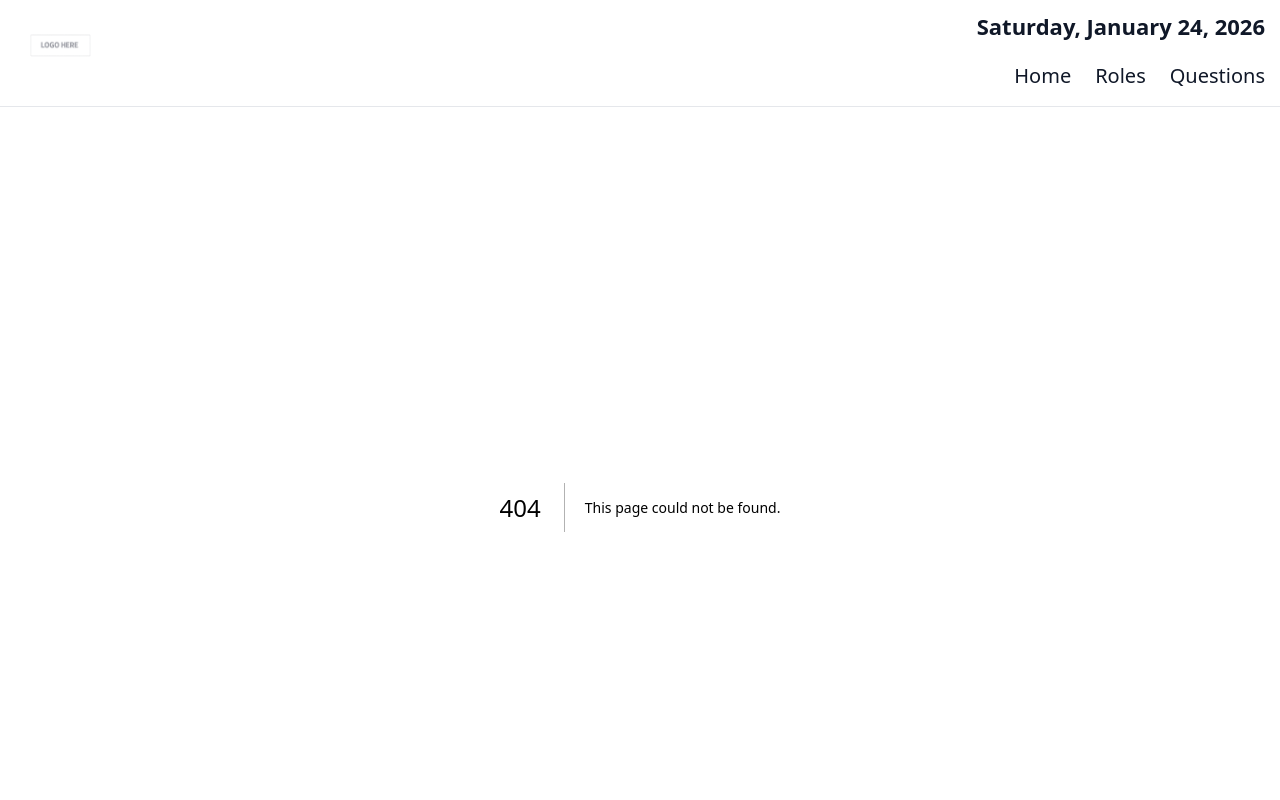
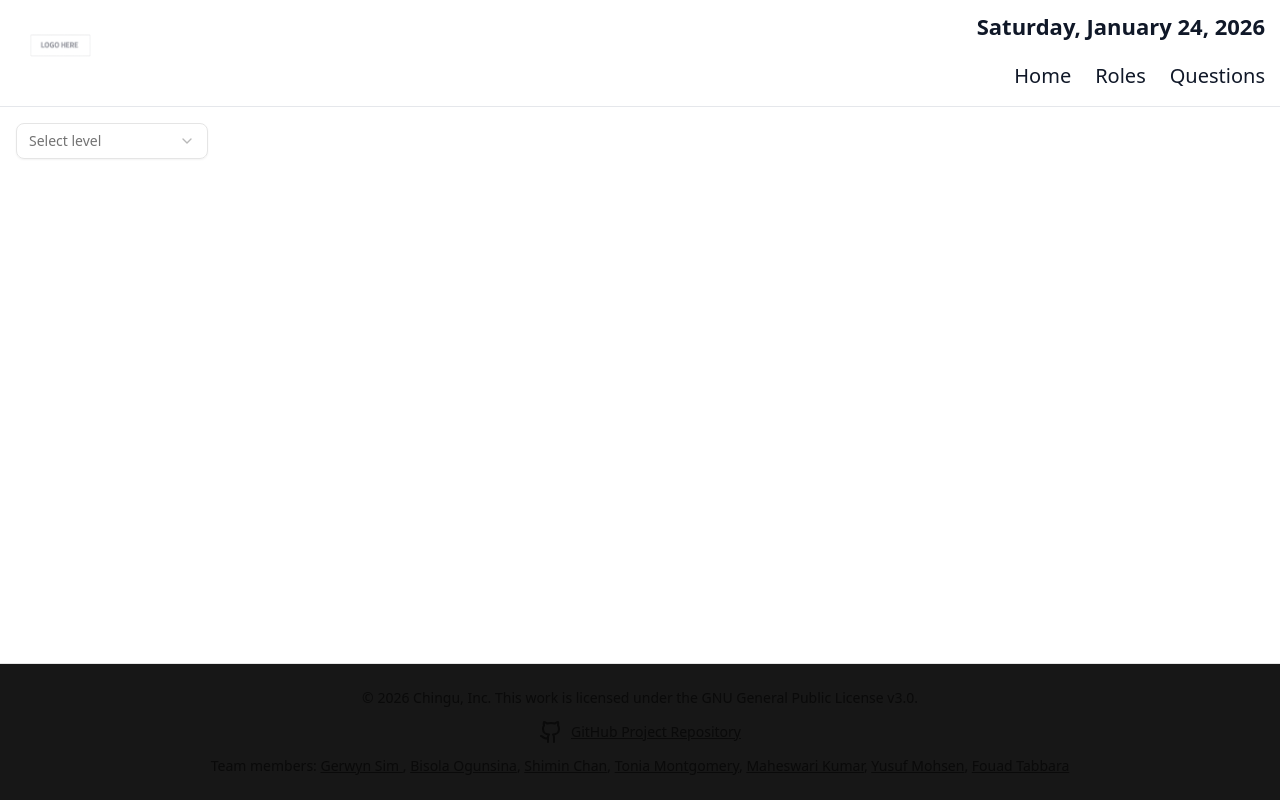
Before and after one commit to chingu-voyages/V59-tier3-team-37, a Next.js app: page /ui in a window 1280 px wide. Before the commit this address had no page. Shown: the top 800 px of the page. Built offline with nearby package versions, Linux system fonts and the light colour scheme.

Commit message:
create role select component + tests

```diff
--- /dev/null
+++ b/app/ui/page.tsx
@@ -0,0 +1,30 @@
+import { RoleSelect } from "@/components/custom/role-selection/RoleSelector";
+
+function UIPage() {
+  return (
+    <div className="p-4">
+      <RoleSelect
+        placeholder="Select level"
+        options={[
+          {
+            value: "junior",
+            label: "Junior Developer",
+          },
+          {
+            value: "mid",
+            label: "Mid-level Developer",
+          },
+          {
+            value: "senior",
+            label: "Senior Developer",
+          },
+          {
+            value: "lead",
+            label: "Lead Developer",
+          },
+        ]}
+      />
+    </div>
+  );
+}
+export default UIPage;
--- a/biome.json
+++ b/biome.json
@@ -1,5 +1,5 @@
 {
-  "$schema": "https://biomejs.dev/schemas/2.3.11/schema.json",
+  "$schema": "https://biomejs.dev/schemas/2.3.12/schema.json",
   "vcs": {
     "enabled": true,
     "clientKind": "git",
--- /dev/null
+++ b/components/custom/role-selection/RoleSelector.tsx
@@ -0,0 +1,60 @@
+"use client";
+
+import { useState } from "react";
+import {
+  Select,
+  SelectContent,
+  SelectGroup,
+  SelectItem,
+  SelectLabel,
+  SelectTrigger,
+  SelectValue,
+} from "@/components/ui/select";
+
+interface RoleOption {
+  value: string;
+  label: string;
+}
+
+interface RoleSelectProps {
+  options: RoleOption[];
+  placeholder?: string;
+  label?: string;
+  onValueChange?: (value: string) => void;
+  defaultValue?: string;
+}
+
+export function RoleSelect({
+  options,
+  placeholder = "Select an option",
+  label,
+  onValueChange,
+  defaultValue,
+}: RoleSelectProps) {
+  const [selectedValue, setSelectedValue] = useState<string | undefined>(
+    defaultValue,
+  );
+
+  const handleValueChange = (value: string) => {
+    setSelectedValue(value);
+    onValueChange?.(value);
+  };
+
+  return (
+    <Select value={selectedValue} onValueChange={handleValueChange}>
+      <SelectTrigger className="w-full max-w-48">
+        <SelectValue placeholder={placeholder} />
+      </SelectTrigger>
+      <SelectContent>
+        <SelectGroup>
+          {label && <SelectLabel>{label}</SelectLabel>}
+          {options.map((option) => (
+            <SelectItem key={option.value} value={option.value}>
+              {option.label}
+            </SelectItem>
+          ))}
+        </SelectGroup>
+      </SelectContent>
+    </Select>
+  );
+}
--- /dev/null
+++ b/components/ui/select.tsx
@@ -0,0 +1,189 @@
+"use client";
+
+import * as SelectPrimitive from "@radix-ui/react-select";
+import { CheckIcon, ChevronDownIcon, ChevronUpIcon } from "lucide-react";
+
+import { cn } from "@/lib/utils";
+
+function Select({
+  ...props
+}: React.ComponentProps<typeof SelectPrimitive.Root>) {
+  return <SelectPrimitive.Root data-slot="select" {...props} />;
+}
+
+function SelectGroup({
+  ...props
+}: React.ComponentProps<typeof SelectPrimitive.Group>) {
+  return <SelectPrimitive.Group data-slot="select-group" {...props} />;
+}
+
+function SelectValue({
+  ...props
+}: React.ComponentProps<typeof SelectPrimitive.Value>) {
+  return <SelectPrimitive.Value data-slot="select-value" {...props} />;
+}
+
+function SelectTrigger({
+  className,
+  size = "default",
+  children,
+  ...props
+}: React.ComponentProps<typeof SelectPrimitive.Trigger> & {
+  size?: "sm" | "default";
+}) {
+  return (
+    <SelectPrimitive.Trigger
+      data-slot="select-trigger"
+      data-size={size}
+      className={cn(
+        "border-input data-[placeholder]:text-muted-foreground [&_svg:not([class*='text-'])]:text-muted-foreground focus-visible:border-ring focus-visible:ring-ring/50 aria-invalid:ring-destructive/20 dark:aria-invalid:ring-destructive/40 aria-invalid:border-destructive dark:bg-input/30 dark:hover:bg-input/50 flex w-fit items-center justify-between gap-2 rounded-md border bg-transparent px-3 py-2 text-sm whitespace-nowrap shadow-xs transition-[color,box-shadow] outline-none focus-visible:ring-[3px] disabled:cursor-not-allowed disabled:opacity-50 data-[size=default]:h-9 data-[size=sm]:h-8 *:data-[slot=select-value]:line-clamp-1 *:data-[slot=select-value]:flex *:data-[slot=select-value]:items-center *:data-[slot=select-value]:gap-2 [&_svg]:pointer-events-none [&_svg]:shrink-0 [&_svg:not([class*='size-'])]:size-4",
+        className,
+      )}
+      {...props}
+    >
+      {children}
+      <SelectPrimitive.Icon asChild>
+        <ChevronDownIcon className="size-4 opacity-50" />
+      </SelectPrimitive.Icon>
+    </SelectPrimitive.Trigger>
+  );
+}
+
+function SelectContent({
+  className,
+  children,
+  position = "item-aligned",
+  align = "center",
+  ...props
+}: React.ComponentProps<typeof SelectPrimitive.Content>) {
+  return (
+    <SelectPrimitive.Portal>
+      <SelectPrimitive.Content
+        data-slot="select-content"
+        className={cn(
+          "bg-popover text-popover-foreground data-[state=open]:animate-in data-[state=closed]:animate-out data-[state=closed]:fade-out-0 data-[state=open]:fade-in-0 data-[state=closed]:zoom-out-95 data-[state=open]:zoom-in-95 data-[side=bottom]:slide-in-from-top-2 data-[side=left]:slide-in-from-right-2 data-[side=right]:slide-in-from-left-2 data-[side=top]:slide-in-from-bottom-2 relative z-50 max-h-(--radix-select-content-available-height) min-w-[8rem] origin-(--radix-select-content-transform-origin) overflow-x-hidden overflow-y-auto rounded-md border shadow-md",
+          position === "popper" &&
+            "data-[side=bottom]:translate-y-1 data-[side=left]:-translate-x-1 data-[side=right]:translate-x-1 data-[side=top]:-translate-y-1",
+          className,
+        )}
+        position={position}
+        align={align}
+        {...props}
+      >
+        <SelectScrollUpButton />
+        <SelectPrimitive.Viewport
+          className={cn(
+            "p-1",
+            position === "popper" &&
+              "h-[var(--radix-select-trigger-height)] w-full min-w-[var(--radix-select-trigger-width)] scroll-my-1",
+          )}
+        >
+          {children}
+        </SelectPrimitive.Viewport>
+        <SelectScrollDownButton />
+      </SelectPrimitive.Content>
+    </SelectPrimitive.Portal>
+  );
+}
+
+function SelectLabel({
+  className,
+  ...props
+}: React.ComponentProps<typeof SelectPrimitive.Label>) {
+  return (
+    <SelectPrimitive.Label
+      data-slot="select-label"
+      className={cn("text-muted-foreground px-2 py-1.5 text-xs", className)}
+      {...props}
+    />
+  );
+}
+
+function SelectItem({
+  className,
+  children,
+  ...props
+}: React.ComponentProps<typeof SelectPrimitive.Item>) {
+  return (
+    <SelectPrimitive.Item
+      data-slot="select-item"
+      className={cn(
+        "focus:bg-accent focus:text-accent-foreground [&_svg:not([class*='text-'])]:text-muted-foreground relative flex w-full cursor-default items-center gap-2 rounded-sm py-1.5 pr-8 pl-2 text-sm outline-hidden select-none data-[disabled]:pointer-events-none data-[disabled]:opacity-50 [&_svg]:pointer-events-none [&_svg]:shrink-0 [&_svg:not([class*='size-'])]:size-4 *:[span]:last:flex *:[span]:last:items-center *:[span]:last:gap-2",
+        className,
+      )}
+      {...props}
+    >
+      <span
+        data-slot="select-item-indicator"
+        className="absolute right-2 flex size-3.5 items-center justify-center"
+      >
+        <SelectPrimitive.ItemIndicator>
+          <CheckIcon className="size-4" />
+        </SelectPrimitive.ItemIndicator>
+      </span>
+      <SelectPrimitive.ItemText>{children}</SelectPrimitive.ItemText>
+    </SelectPrimitive.Item>
+  );
+}
+
+function SelectSeparator({
+  className,
+  ...props
+}: React.ComponentProps<typeof SelectPrimitive.Separator>) {
+  return (
+    <SelectPrimitive.Separator
+      data-slot="select-separator"
+      className={cn("bg-border pointer-events-none -mx-1 my-1 h-px", className)}
+      {...props}
+    />
+  );
+}
+
+function SelectScrollUpButton({
+  className,
+  ...props
+}: React.ComponentProps<typeof SelectPrimitive.ScrollUpButton>) {
+  return (
+    <SelectPrimitive.ScrollUpButton
+      data-slot="select-scroll-up-button"
+      className={cn(
+        "flex cursor-default items-center justify-center py-1",
+        className,
+      )}
+      {...props}
+    >
+      <ChevronUpIcon className="size-4" />
+    </SelectPrimitive.ScrollUpButton>
+  );
+}
+
+function SelectScrollDownButton({
+  className,
+  ...props
+}: React.ComponentProps<typeof SelectPrimitive.ScrollDownButton>) {
+  return (
+    <SelectPrimitive.ScrollDownButton
+      data-slot="select-scroll-down-button"
+      className={cn(
+        "flex cursor-default items-center justify-center py-1",
+        className,
+      )}
+      {...props}
+    >
+      <ChevronDownIcon className="size-4" />
+    </SelectPrimitive.ScrollDownButton>
+  );
+}
+
+export {
+  Select,
+  SelectContent,
+  SelectGroup,
+  SelectItem,
+  SelectLabel,
+  SelectScrollDownButton,
+  SelectScrollUpButton,
+  SelectSeparator,
+  SelectTrigger,
+  SelectValue,
+};
--- /dev/null
+++ b/vitest.config.mjs
@@ -0,0 +1,10 @@
+import react from "@vitejs/plugin-react";
+import tsconfigPaths from "vite-tsconfig-paths";
+import { defineConfig } from "vitest/config";
+
+export default defineConfig({
+  plugins: [tsconfigPaths(), react()],
+  test: {
+    environment: "happy-dom",
+  },
+});
```
Also changed, not shown: package.json (+9 -4 lines), 2 other files (tests, documents, lock files or other folders).
